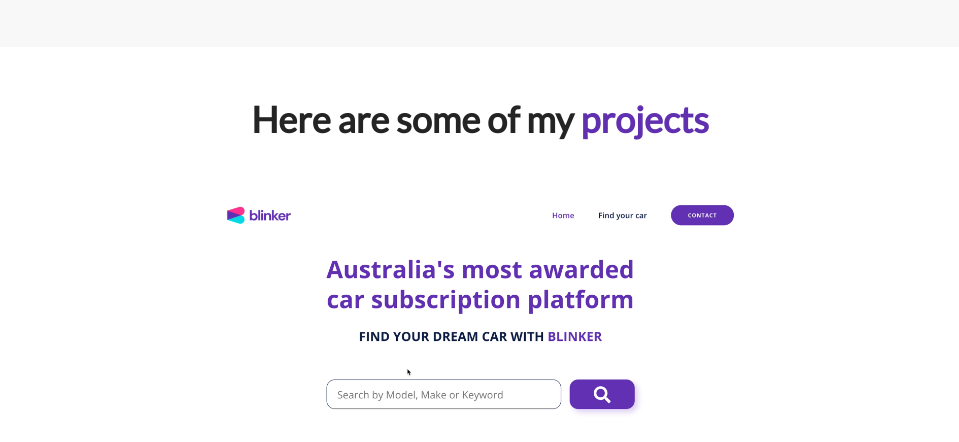
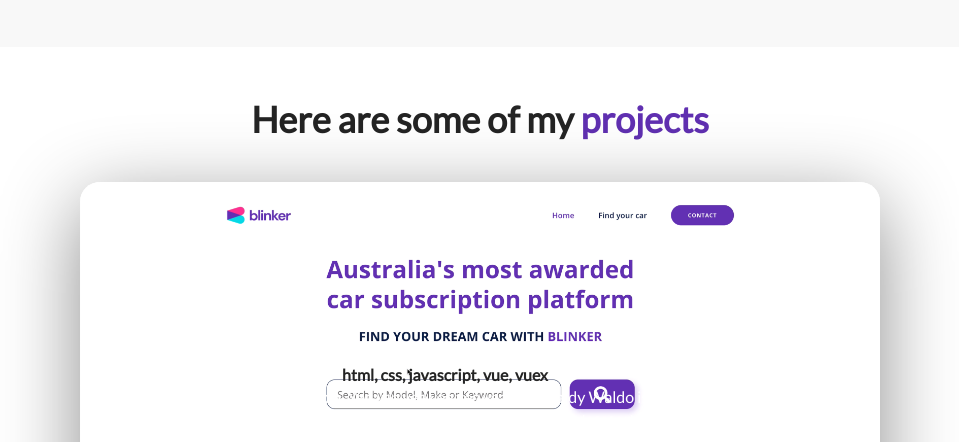
Before and after one commit to sx353553/E--Portfolio-lesson-3, a plain HTML site: page index.html in a window 1280 px wide. Shown: the part 1513-1955 px from the top of the page, without its empty margins (160-1119 px from the left). Drawn offline with Linux system fonts and the light colour scheme.

Commit message:
update code

```diff
--- a/index.html
+++ b/index.html
@@ -121,11 +121,11 @@
         <h1 class="section__title">Here are some of my <span class="text--purple">projects</span></h1>
         <ul class="project__list">
           <li class="project">
-            <div class="project__——————wrapper">
+            <div class="project__wrapper">
              <img src="./assets/loopit.png" class="project__img" alt="Car subscription project">
              <div class="project__description">
               <h3 class="project__description--title">Car Sales Project</h3>
-              <h4 class="project__description--sub-title">
+              <h4 class="project__description-sub-title">
                 html, css, javascript, vue, vuex
               </h4>
               <p class= "project__description--para">
```
